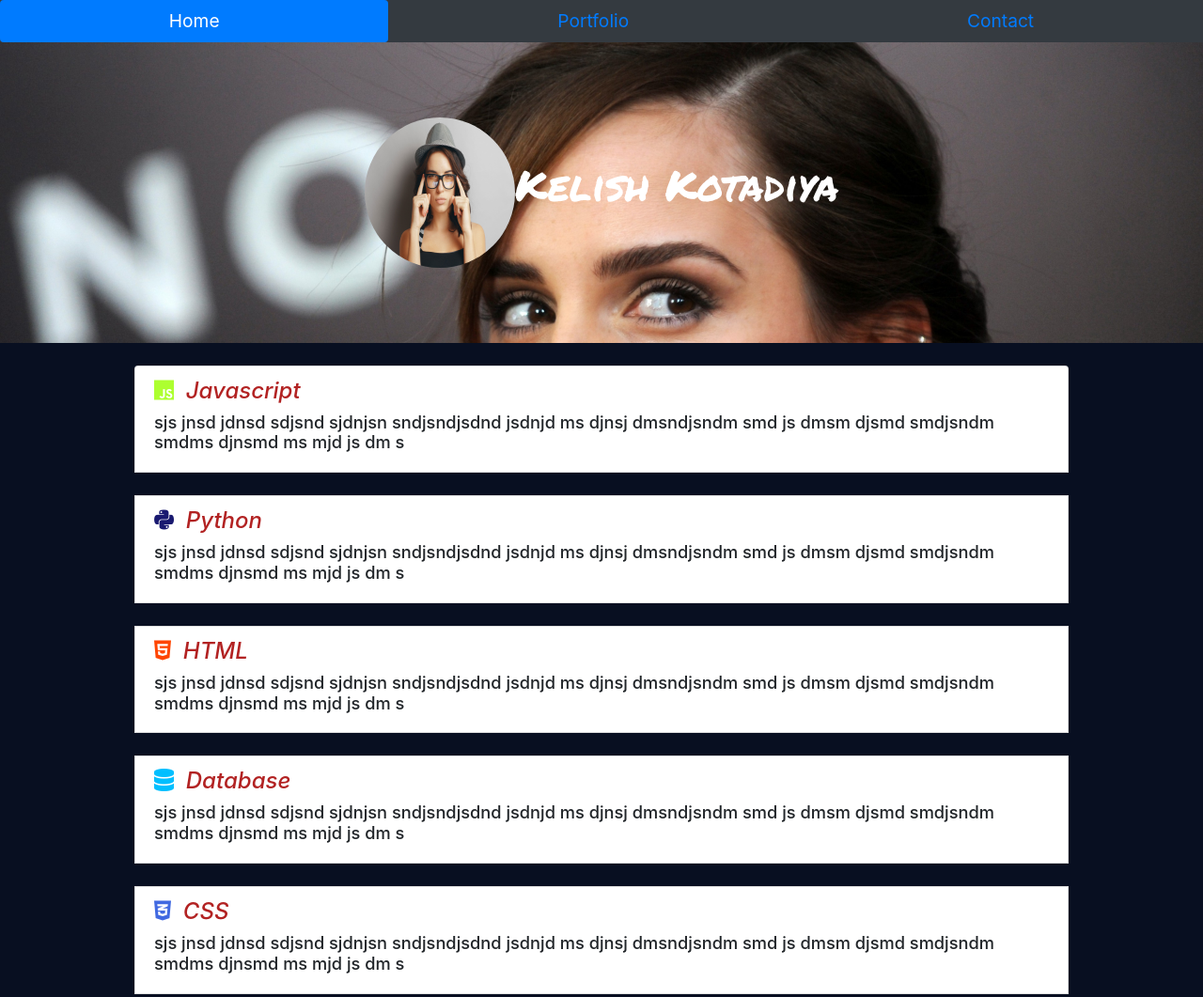
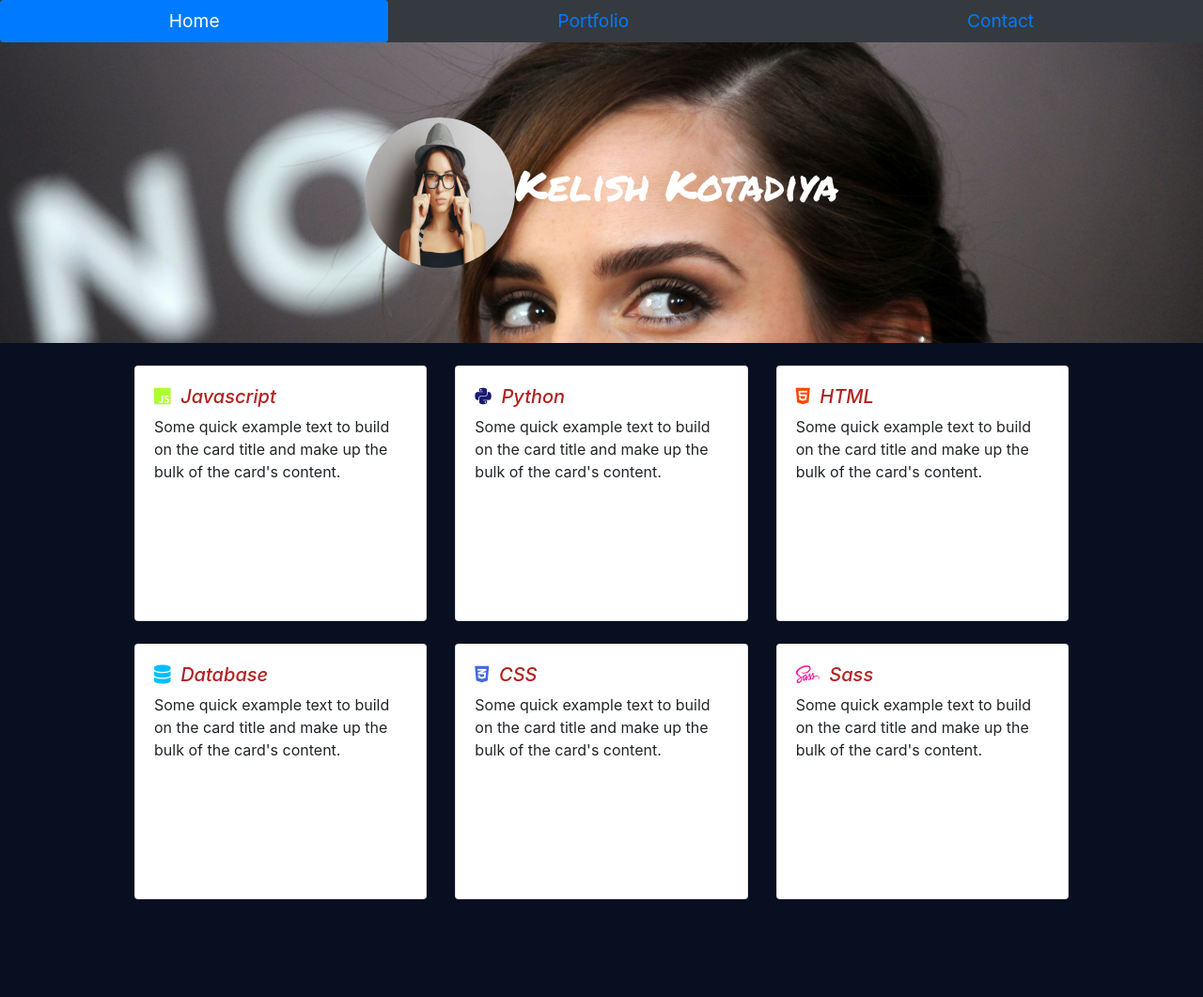
Before and after one commit to kelishkotadiya/bootstrap-project, a plain HTML site: page index.html in a window 1280 px wide. Shown: the top 1061 px of the page at 94% size. After the commit the page ends 981 px from the top, so only its background shows below. Drawn offline with nearby package versions, Linux system fonts and the light colour scheme.

Commit message:
make columns in home page

```diff
--- a/css/main.css
+++ b/css/main.css
@@ -28,12 +28,9 @@ body{
 }
 
 .container{
+    /*we talked about width in mobile view*/
     width: 90vw;
     align-items: center;
-}
-
-.card{
-    height: 20rem;
 }
 
 div h6{
@@ -54,9 +51,9 @@ label{
     color: white;
 }
 
-/*we talked about my media queries and make columns in home page*/
+/*we talked about my media queries(make in small-medium break point) and make columns in home page*/
 
-@media (min-width: 480px) {
+@media (min-width: 640px) {
     .container{
         width: 80vw;
     }
--- a/index.html
+++ b/index.html
@@ -7,7 +7,11 @@
     <link rel="stylesheet" href="https://use.fontawesome.com/releases/v5.5.0/css/all.css" integrity="sha384-B4dIYHKNBt8Bc12p+WXckhzcICo0wtJAoU8YZTY5qE0Id1GSseTk6S+L3BlXeVIU" crossorigin="anonymous">
     <link rel="stylesheet" href="css/main.css"/>
     <title>Bootstrap-Home</title>
-
+    <style>
+        .card{
+            height: 17rem;
+        }
+    </style>
 </head>
 <body>
 
@@ -22,51 +26,73 @@
     <p class="align-self-center">Kelish Kotadiya</p>
 </div>
 
-<div class="container pt-4 pb-4">
+<!--<div class="container pt-4 pb-4">
     <li class="list-group-item mb-4"><h4><i class="fab fa-js" style="color: greenyellow;"></i> &nbsp;Javascript</h4><h6>sjs jnsd jdnsd  sdjsnd sjdnjsn sndjsndjsdnd jsdnjd ms djnsj dmsndjsndm smd js dmsm djsmd smdjsndm smdms djnsmd ms mjd js dm s</h6></li>
     <li class="list-group-item mb-4"><h4><i class="fab fa-python" style="color: midnightblue;"></i> &nbsp;Python</h4><h6>sjs jnsd jdnsd  sdjsnd sjdnjsn sndjsndjsdnd jsdnjd ms djnsj dmsndjsndm smd js dmsm djsmd smdjsndm smdms djnsmd ms mjd js dm s</h6></li>
     <li class="list-group-item mb-4"><h4><i class="fab fa-html5" style="color: orangered;"></i> &nbsp;HTML</h4><h6>sjs jnsd jdnsd  sdjsnd sjdnjsn sndjsndjsdnd jsdnjd ms djnsj dmsndjsndm smd js dmsm djsmd smdjsndm smdms djnsmd ms mjd js dm s</h6></li>
     <li class="list-group-item mb-4"><h4><i class="fas fa-database" style="color: deepskyblue;"></i> &nbsp;Database</h4><h6>sjs jnsd jdnsd  sdjsnd sjdnjsn sndjsndjsdnd jsdnjd ms djnsj dmsndjsndm smd js dmsm djsmd smdjsndm smdms djnsmd ms mjd js dm s</h6></li>
     <li class="list-group-item mb-4"><h4><i class="fab fa-css3-alt" style="color: royalblue;"></i> &nbsp;CSS</h4><h6>sjs jnsd jdnsd  sdjsnd sjdnjsn sndjsndjsdnd jsdnjd ms djnsj dmsndjsndm smd js dmsm djsmd smdjsndm smdms djnsmd ms mjd js dm s</h6></li>
     <li class="list-group-item"><h4><i class="fab fa-sass" style="color: deeppink;"></i> &nbsp;Sass</h4><h6>sjs jnsd jdnsd  sdjsnd sjdnjsn sndjsndjsdnd jsdnjd ms djnsj dmsndjsndm smd js dmsm djsmd smdjsndm smdms djnsmd ms mjd js dm s</h6></li>
-</div>
+</div>-->
 
 
 
+<!--
+ We already talked about to make columns in home page. So I make a cards to make columns in my output.
+-->
 
-<!--<div class="container">
-    <div class="row">
-        <div class="col-sm-6 col-md-4 col-lg-2">
-            <h3><i class="fab fa-html5"></i>  Java script</h3>
-            sjs jnsd jdnsd  sdjsnd sjdnjsn sndjsndjsdnd jsdnjd ms djnsj dmsndjsndm smd js dmsm djsmd smdjsndm smdms djnsmd ms mjd js dm s
+<div class="container">
+    <div class="row pt-4">
+        <div class="col-sm-6 col-md-4 col-lg-4">
+            <div class="card mb-4">
+                <div class="card-body">
+                    <h5><i class="fab fa-js" style="color: greenyellow;"></i> &nbsp;Javascript</h5>
+                    <p class="card-text">Some quick example text to build on the card title and make up the bulk of the card's content.</p>
+                </div>
+            </div>
         </div>
-
-        <div class="col-sm-6 col-md-4 col-lg-2">
-            <h3><i class="fab fa-html5"></i>Java script</h3>
-            sjs jnsd jdnsd  sdjsnd sjdnjsn sndjsndjsdnd jsdnjd ms djnsj dmsndjsndm smd js dmsm djsmd smdjsndm smdms djnsmd ms mjd js dm s
+        <div class="col-sm-6 col-md-4 col-lg-4">
+            <div class="card mb-4">
+                <div class="card-body">
+                    <h5><i class="fab fa-python" style="color: midnightblue;"></i> &nbsp;Python</h5>
+                    <p class="card-text">Some quick example text to build on the card title and make up the bulk of the card's content.</p>
+                </div>
+            </div>
         </div>
-
-        <div class="col-sm-6 col-md-4 col-lg-2">
-            <h3><i class="fab fa-html5"></i>Java script</h3>
-            sjs jnsd jdnsd  sdjsnd sjdnjsn sndjsndjsdnd jsdnjd ms djnsj dmsndjsndm smd js dmsm djsmd smdjsndm smdms djnsmd ms mjd js dm s
+        <div class="col-sm-6 col-md-4 col-lg-4">
+            <div class="card mb-4">
+                <div class="card-body">
+                    <h5><i class="fab fa-html5" style="color: orangered;"></i> &nbsp;HTML</h5>
+                    <p class="card-text">Some quick example text to build on the card title and make up the bulk of the card's content.</p>
+                </div>
+            </div>
         </div>
-
-        <div class="col-sm-6 col-md-4 col-lg-2">
-            <i class="fab fa-html5"></i><h3>Java script</h3>
-            sjs jnsd jdnsd  sdjsnd sjdnjsn sndjsndjsdnd jsdnjd ms djnsj dmsndjsndm smd js dmsm djsmd smdjsndm smdms djnsmd ms mjd js dm s
+        <div class="col-sm-6 col-md-4 col-lg-4">
+            <div class="card mb-4">
+                <div class="card-body">
+                    <h5><i class="fas fa-database" style="color: deepskyblue;"></i> &nbsp;Database</h5>
+                    <p class="card-text">Some quick example text to build on the card title and make up the bulk of the card's content.</p>
+                </div>
+            </div>
         </div>
-
-        <div class="col-sm-6 col-md-4 col-lg-2">
-            <i class="fab fa-html5"></i><h3>Java script</h3>
-            sjs jnsd jdnsd  sdjsnd sjdnjsn sndjsndjsdnd jsdnjd ms djnsj dmsndjsndm smd js dmsm djsmd smdjsndm smdms djnsmd ms mjd js dm s
+        <div class="col-sm-6 col-md-4 col-lg-4">
+            <div class="card mb-4">
+                <div class="card-body">
+                    <h5><i class="fab fa-css3-alt" style="color: royalblue;"></i> &nbsp;CSS</h5>
+                    <p class="card-text">Some quick example text to build on the card title and make up the bulk of the card's content.</p>
+                </div>
+            </div>
         </div>
-
-        <div class="col-sm-6 col-md-4 col-lg-2">
-            <i class="fab fa-html5"></i><h3>Java script</h3>
-            sjs jnsd jdnsd  sdjsnd sjdnjsn sndjsndjsdnd jsdnjd ms djnsj dmsndjsndm smd js dmsm djsmd smdjsndm smdms djnsmd ms mjd js dm s
+        <div class="col-sm-6 col-md-4 col-lg-4">
+            <div class="card mb-4">
+                <div class="card-body">
+                    <h5><i class="fab fa-sass" style="color: deeppink;"></i> &nbsp;Sass</h5>
+                    <p class="card-text">Some quick example text to build on the card title and make up the bulk of the card's content.</p>
+                </div>
+            </div>
         </div>
     </div>
-</div>-->
+</div>
 
     <script src="https://code.jquery.com/jquery-3.3.1.slim.min.js" integrity="sha384-q8i/X+965DzO0rT7abK41JStQIAqVgRVzpbzo5smXKp4YfRvH+8abtTE1Pi6jizo" crossorigin="anonymous"></script>
     <script src="https://cdnjs.cloudflare.com/ajax/libs/popper.js/1.14.3/umd/popper.min.js" integrity="sha384-ZMP7rVo3mIykV+2+9J3UJ46jBk0WLaUAdn689aCwoqbBJiSnjAK/l8WvCWPIPm49" crossorigin="anonymous"></script>
```
Also changed, not shown: portfolio.html (+15 -6 lines).
